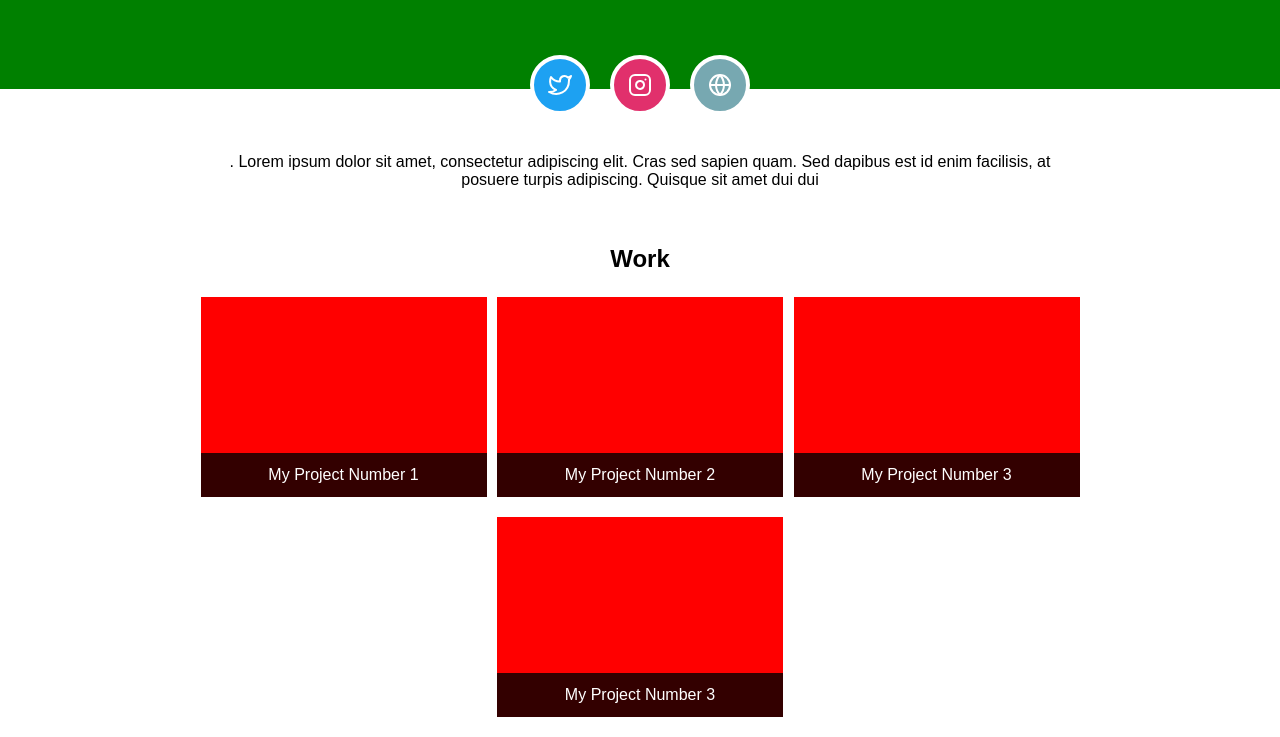
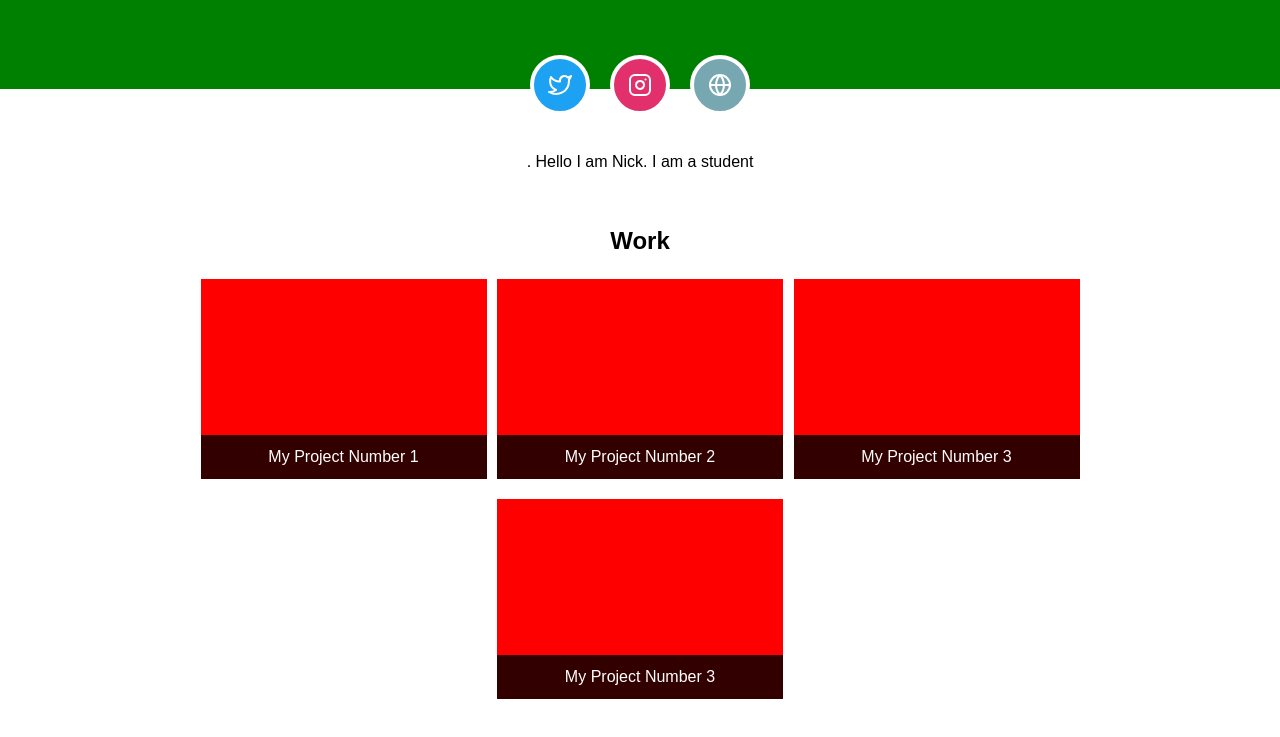
Before and after one commit to NickSong-UW/PersonalSite, a plain HTML site: page index.html in a window 1280 px wide. Shown: the part 186-923 px from the top of the page. Drawn offline with Linux system fonts and the light colour scheme.

Commit message:
Added Description

```diff
--- a/index.html
+++ b/index.html
@@ -30,8 +30,7 @@
   <!-- About You -->
   <main>
     <section class="about">
-      <p>. Lorem ipsum dolor sit amet, consectetur adipiscing elit. Cras sed sapien quam. Sed dapibus est id enim facilisis,
-        at posuere turpis adipiscing. Quisque sit amet dui dui
+      <p>. Hello I am Nick. I am a student
       </p>
     </section>
     <!-- Your Projects -->
```
